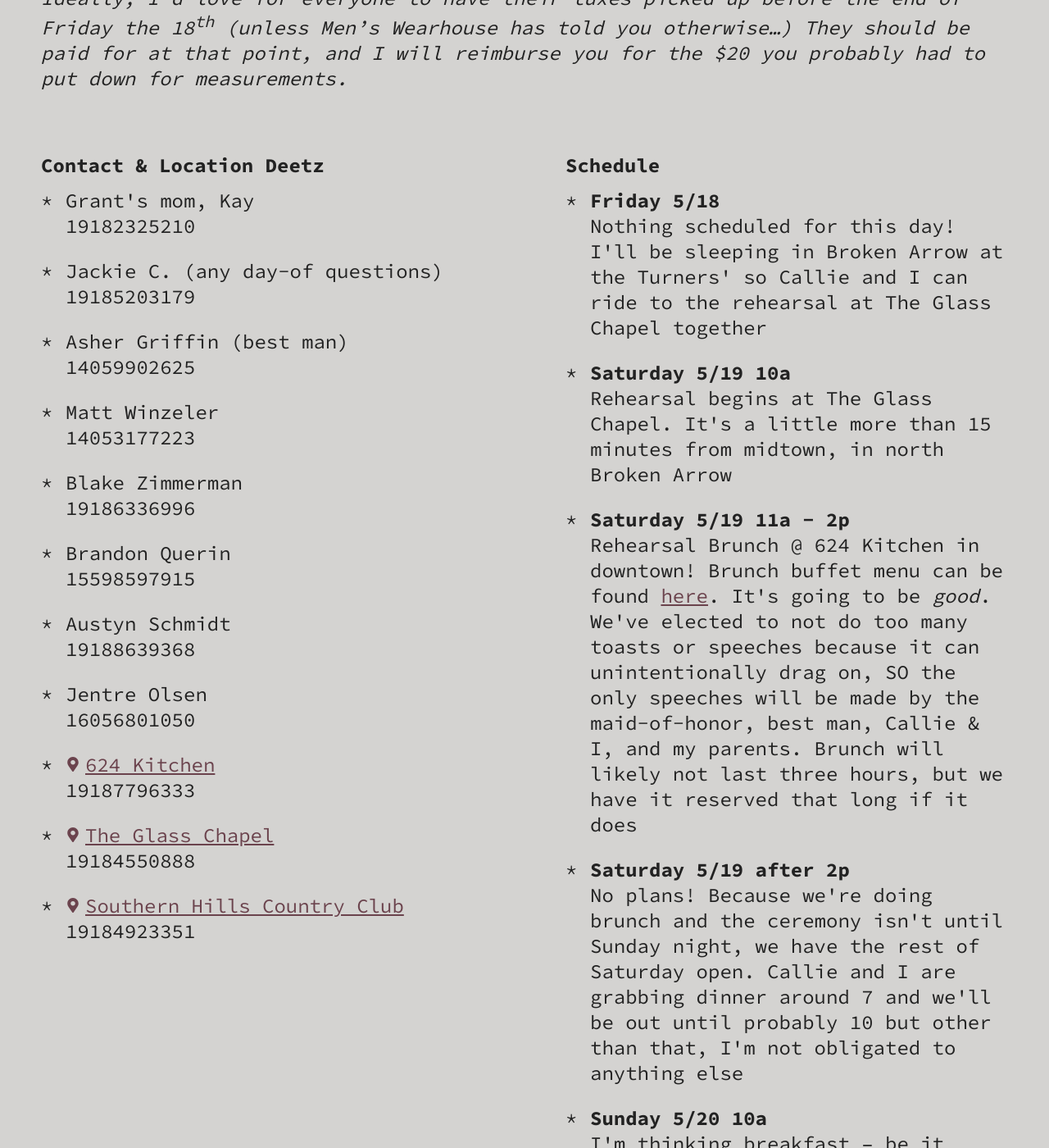
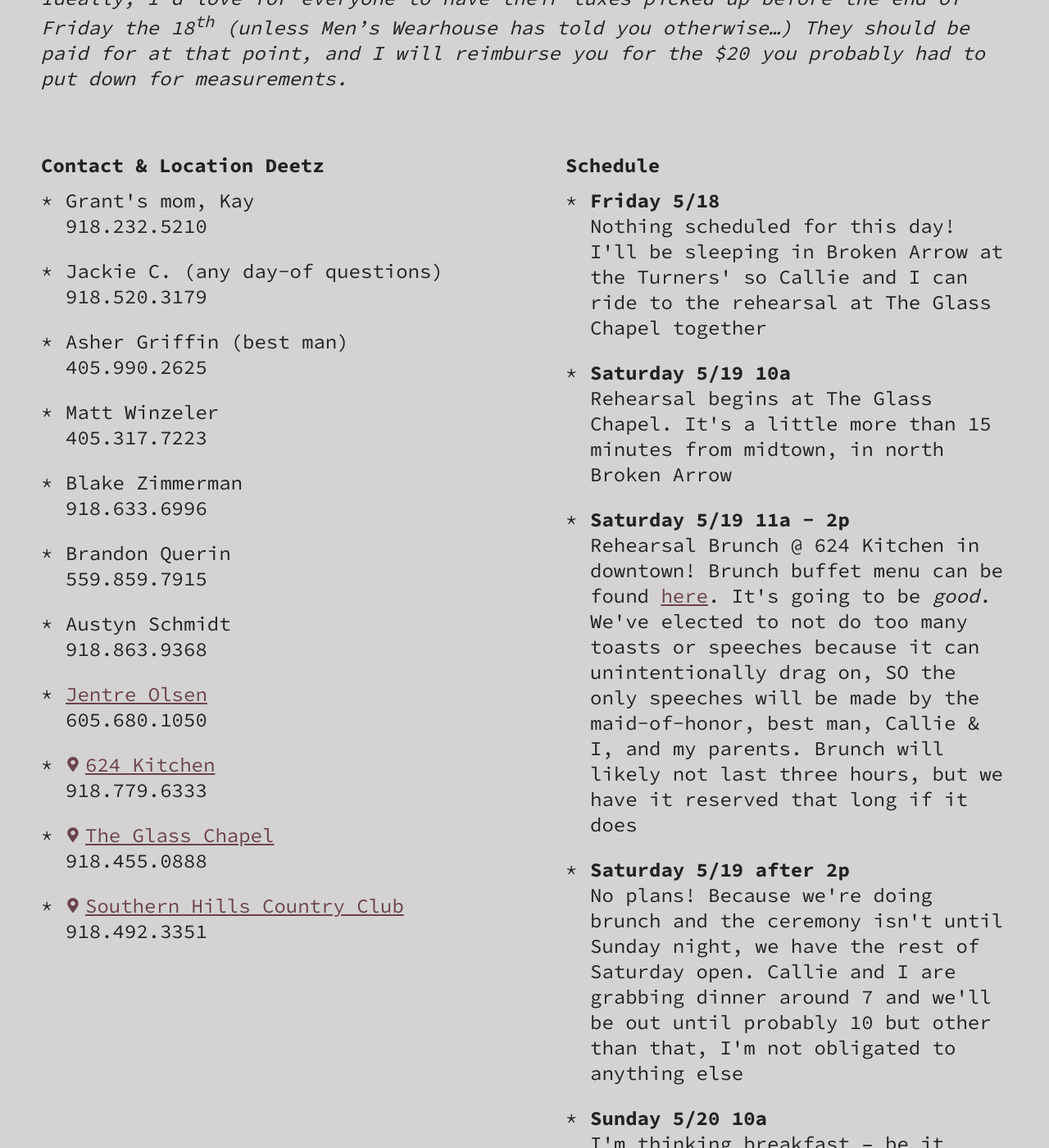
Before and after one commit to grantstandridge/grantstandridge.github.io, a Jekyll site: the page built from _buckets/groomsmen.markdown, in a window 1280 px wide and 1400 px high, scrolled down 313 px. Shown: the whole window at 82% size. Built offline with Jekyll 4.4.1, drawn with Linux system fonts in a browser that asks for light colours.

Commit message:
Updated Groomsmen

```diff
--- a/_buckets/groomsmen.markdown
+++ b/_buckets/groomsmen.markdown
@@ -5,30 +5,32 @@
   Column 1:
     Heading: Contact & Location Deetz
     List:
-    - Grant's mom, Kay<br>19182325210
-    - Jackie C. (any day-of questions)<br>19185203179
-    - Asher Griffin (best man)<br>14059902625
-    - Matt Winzeler<br>14053177223
-    - Blake Zimmerman<br>19186336996
-    - Brandon Querin<br>15598597915
-    - Austyn Schmidt<br>19188639368
-    - Jentre Olsen<br>16056801050
+    - Grant's mom, Kay<br><a href='tel:+19182325210'>918.232.5210</a>
+    - Jackie C. (any day-of questions)<br><a href='tel:+19185203179'>918.520.3179</a>
+    - Asher Griffin (best man)<br><a href='tel:+14059902625'>405.990.2625</a>
+    - Matt Winzeler<br><a href='tel:+14053177223'>405.317.7223</a>
+    - Blake Zimmerman<br><a href='tel:+19186336996'>918.633.6996</a>
+    - Brandon Querin<br><a href='tel:+15598597915'>559.859.7915</a>
+    - Austyn Schmidt<br><a href='tel:+19188639368'>918.863.9368
+    - Jentre Olsen<br><a href='tel:+16056801050'>605.680.1050</a></a>
     - <svg xmlns="http://www.w3.org/2000/svg" viewBox="0 0 384 512"><path d="M172.268
       501.67C26.97 291.031 0 269.413 0 192 0 85.961 85.961 0 192 0s192 85.961 192
       192c0 77.413-26.97 99.031-172.268 309.67-9.535 13.774-29.93 13.773-39.464 0zM192
       272c44.183 0 80-35.817 80-80s-35.817-80-80-80-80 35.817-80 80 35.817 80 80 80z"/></svg><a
-      href='https://goo.gl/maps/JojmvNgWkB92' target='_blank'>624 Kitchen</a><br>19187796333
+      href='https://goo.gl/maps/JojmvNgWkB92' target='_blank'>624 Kitchen</a><br><a
+      href='tel:+19187796333'>918.779.6333</a>
     - <svg xmlns="http://www.w3.org/2000/svg" viewBox="0 0 384 512"><path d="M172.268
       501.67C26.97 291.031 0 269.413 0 192 0 85.961 85.961 0 192 0s192 85.961 192
       192c0 77.413-26.97 99.031-172.268 309.67-9.535 13.774-29.93 13.773-39.464 0zM192
       272c44.183 0 80-35.817 80-80s-35.817-80-80-80-80 35.817-80 80 35.817 80 80 80z"/></svg><a
-      href='https://goo.gl/maps/H4DySjUc8zN2' target='_blank'>The Glass Chapel</a><br>19184550888
+      href='https://goo.gl/maps/H4DySjUc8zN2' target='_blank'>The Glass Chapel</a><br><a
+      href='tel:+19184550888'>918.455.0888</a>
     - <svg xmlns="http://www.w3.org/2000/svg" viewBox="0 0 384 512"><path d="M172.268
       501.67C26.97 291.031 0 269.413 0 192 0 85.961 85.961 0 192 0s192 85.961 192
       192c0 77.413-26.97 99.031-172.268 309.67-9.535 13.774-29.93 13.773-39.464 0zM192
       272c44.183 0 80-35.817 80-80s-35.817-80-80-80-80 35.817-80 80 35.817 80 80 80z"/></svg><a
       href='https://goo.gl/maps/2aEL8C9W7Dn target='_blank'>Southern Hills Country
-      Club</a><br>19184923351
+      Club</a><br><a href='tel:+19184923351'>918.492.3351</a>
   Column 2:
     Heading: Schedule
     List:
```
